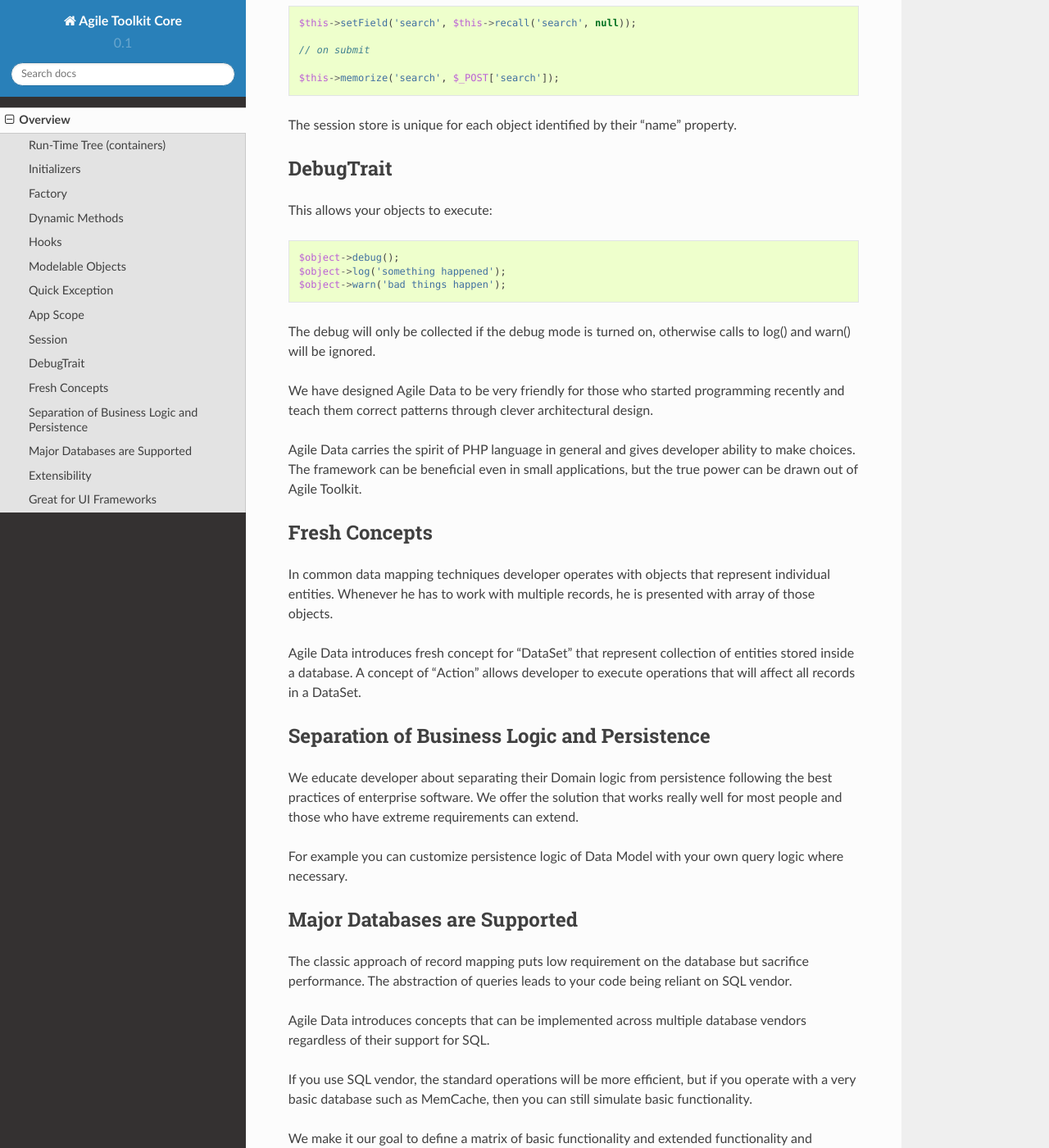
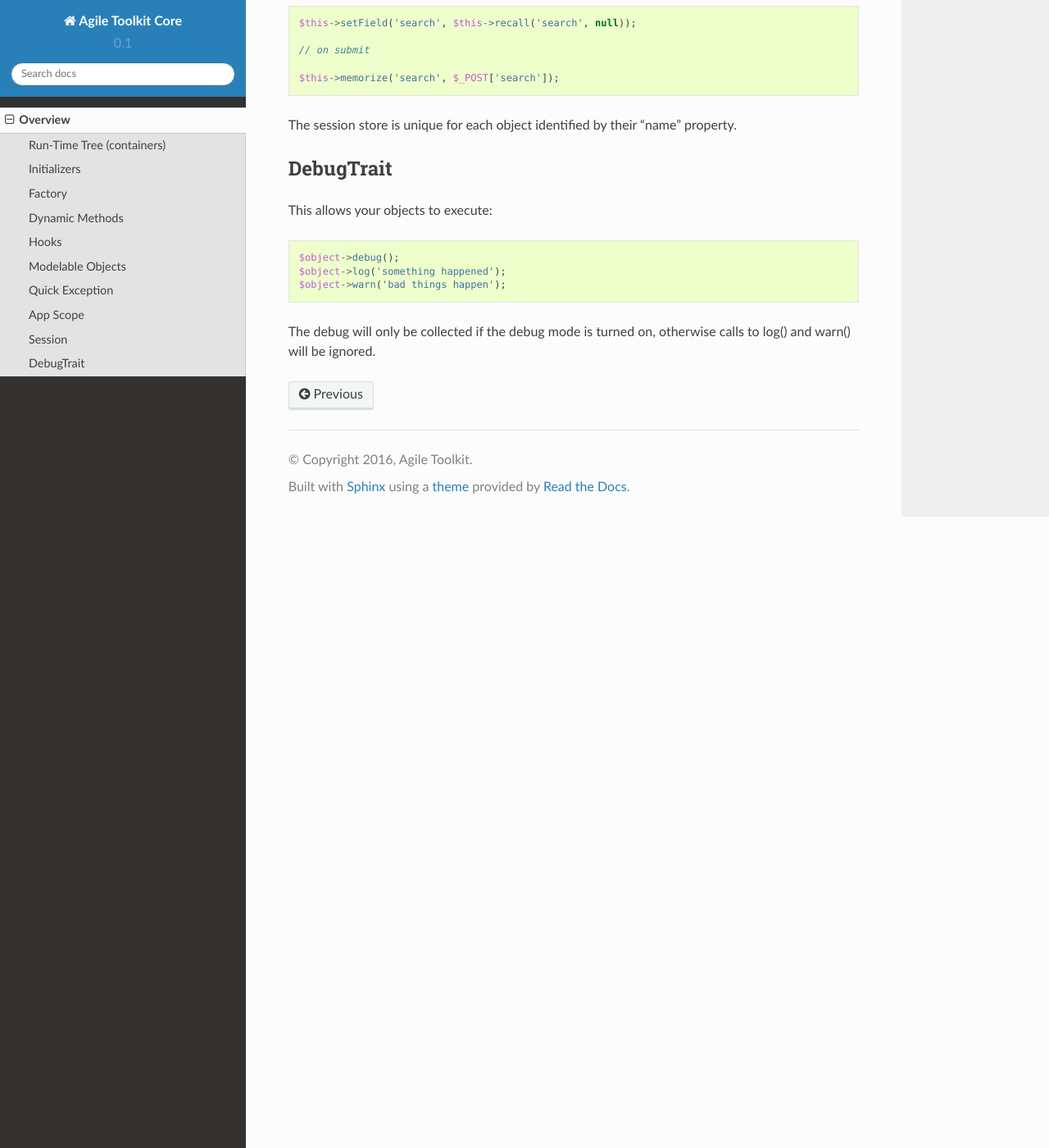
Before and after one commit to atk4/core, a Sphinx documentation site: the page built from docs/overview.rst, in a window 1280 px wide and 1400 px high, scrolled down 3764 px. Shown: the whole window at 82% size. Built offline with Sphinx 7.4.7 and the Read the Docs theme 2.0.0, drawn with Linux system fonts in a browser that asks for light colours; pages that are not in the unit, such as notebooks, are missing from menus; cross-references to code outside the pages are shown as plain code; some of the changed text lies outside the part shown.

```diff
--- a/docs/overview.rst
+++ b/docs/overview.rst
@@ -195,74 +195,3 @@ This allows your objects to execute::
 
 The debug will only be collected if the debug mode is turned on, otherwise
 calls to log() and warn() will be ignored.
-
-
-We have designed Agile Data to be very friendly for those who started programming recently
-and teach them correct patterns through clever architectural design.
-
-Agile Data carries the spirit of PHP language in general and gives developer ability
-to make choices. The framework can be beneficial even in small applications, but the
-true power can be drawn out of Agile Toolkit.
-
-Fresh Concepts
-==============
-
-In common data mapping techniques developer operates with objects that represent
-individual entities. Whenever he has to work with multiple records, he is presented with
-array of those objects.
-
-Agile Data introduces fresh concept for "DataSet" that represent collection of entities
-stored inside a database. A concept of "Action" allows developer to execute operations
-that will affect all records in a DataSet.
-
-Separation of Business Logic and Persistence
-============================================
-
-We educate developer about separating their Domain logic from persistence following the
-best practices of enterprise software. We offer the solution that works really well for
-most people and those who have extreme requirements can extend.
-
-For example you can customize persistence logic of Data Model with your own query logic
-where necessary.
-
-Major Databases are Supported
-=============================
-
-The classic approach of record mapping puts low requirement on the database but sacrifice
-performance. The abstraction of queries leads to your code being reliant on SQL vendor.
-
-Agile Data introduces concepts that can be implemented across multiple database vendors
-regardless of their support for SQL.
-
-If you use SQL vendor, the standard operations will be more efficient, but if you operate
-with a very basic database such as MemCache, then you can still simulate basic functionality.
-
-We make it our goal to define a matrix of basic functionality and extended functionality
-and educate developer how to write code that is both high performance and cross-compatible.
-
-Extensibility
-=============
-
-Agile Data is designed to be extremely extensive. The framework already includes all the
-basic functionality that you would normally need, but there are more awesome things
-that are built as extensions:
-
- - join support - Map your Business Model to multiple tables
- - aggregate models - Build your Report Models on top of Domain models, forget about custom queries
- - more vendors - Add support for more vendors and your existing application code will just work
- - validation - Perform validation on Domain level
-
-Great for UI Frameworks
-=======================
-
-Agile Data does not approach Business Models just as property bags. Each field has some useful
-meta-information such as:
-
- - type
- - caption
- - hint
- - etc
-
-This information is useful if you are using UI framework. `Agile Toolkit <http://agiletoolkit.org/>`_
-takes advantage of this information to automatically populate your form / grid fields and is able
-to work directly with your models.
```
Also changed, not shown: composer.json (+7 -8 lines), 3 other files.
